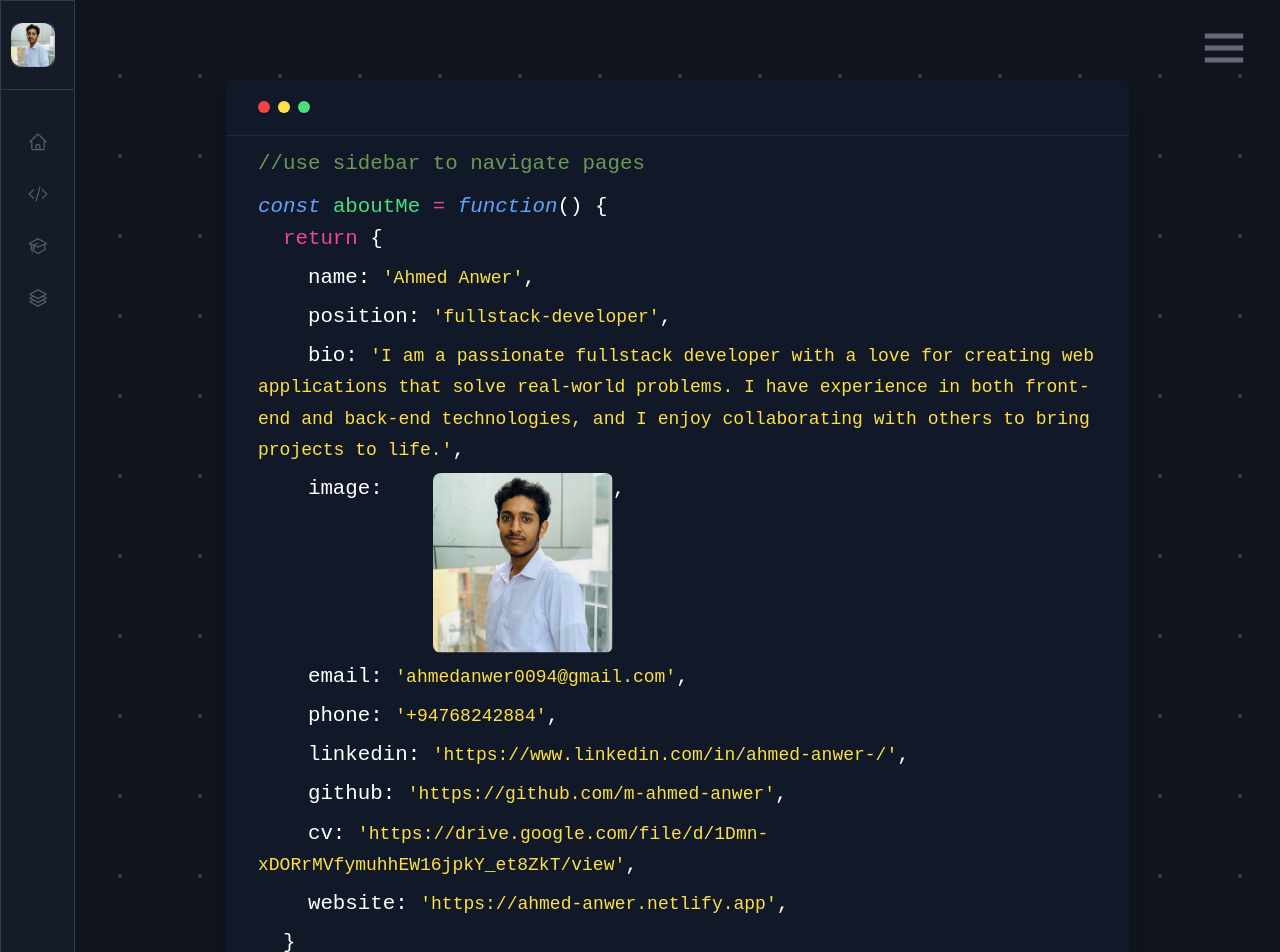
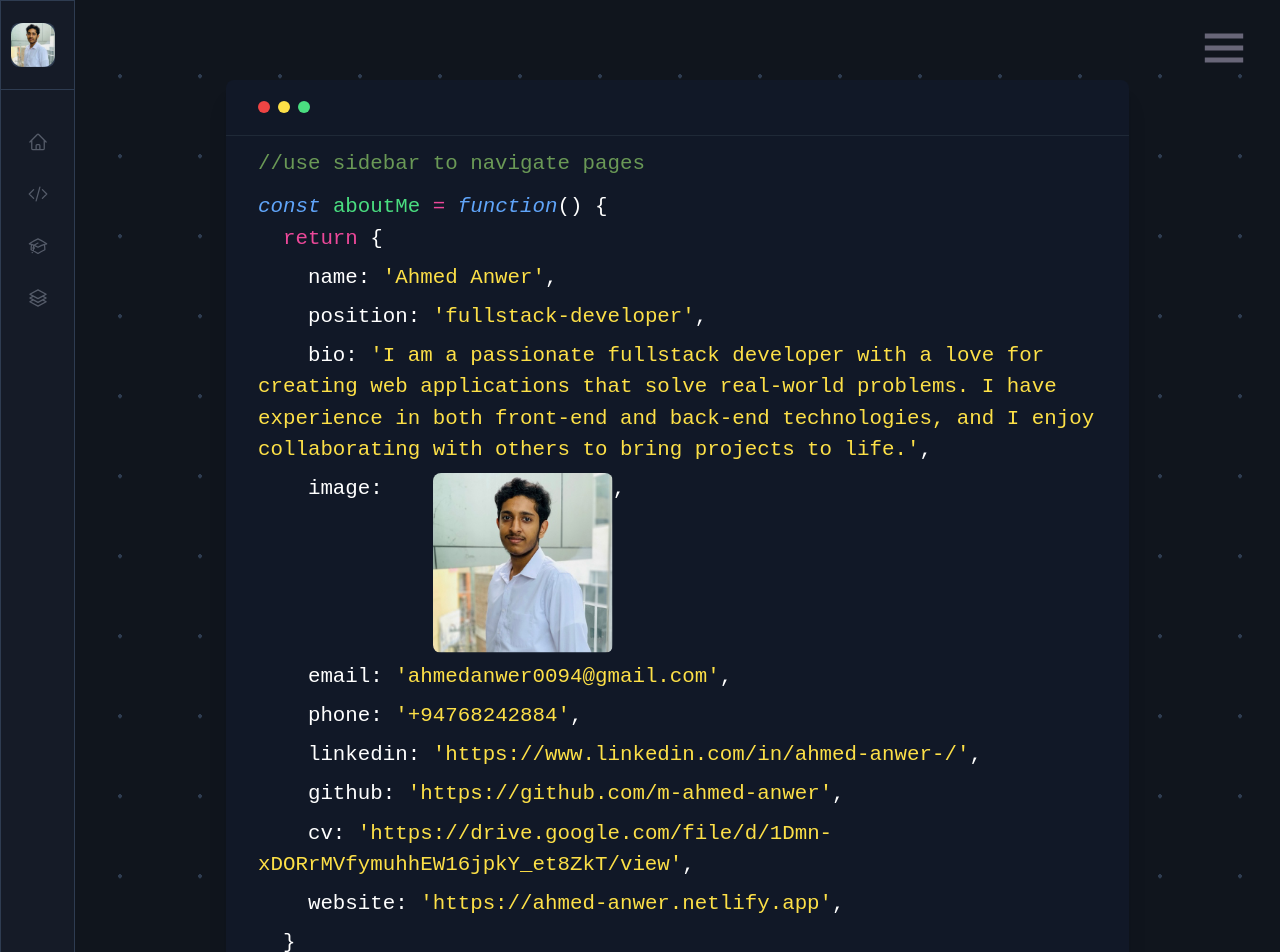
Before and after one commit to m-ahmed-anwer/personal-portfolio-v1.0, a React (Create React App) app: page / in a window 1280 px wide. Shown: the top 952 px of the page. Built offline with nearby package versions, Linux system fonts and the light colour scheme.

Commit message:
Update text ui

```diff
--- a/src/routes/education/education.js
+++ b/src/routes/education/education.js
@@ -57,34 +57,34 @@ function Education() {
                         <p>
                           &nbsp;&nbsp;
                           &nbsp;&nbsp;&nbsp;&nbsp;&nbsp;&nbsp;institution:
-                          <span className="text-yellow-300 text-lg">
+                          <span className="text-yellow-300 ">
                             {`'${index.institution}'`}
                           </span>
                         </p>
                         <p>
                           &nbsp;&nbsp;
                           &nbsp;&nbsp;&nbsp;&nbsp;&nbsp;&nbsp;degree:
-                          <span className="text-yellow-300 text-lg">
+                          <span className="text-yellow-300 ">
                             {`'${index.degree}'`}
                           </span>
                         </p>
                         <p>
                           &nbsp;&nbsp; &nbsp;&nbsp;&nbsp;&nbsp;&nbsp;&nbsp;year:
-                          <span className="text-yellow-300 text-lg">
+                          <span className="text-yellow-300 ">
                             {`'${index.year}'`}
                           </span>
                         </p>
                         <p>
                           &nbsp;&nbsp;
                           &nbsp;&nbsp;&nbsp;&nbsp;&nbsp;&nbsp;location:
-                          <span className="text-yellow-300 text-lg">
+                          <span className="text-yellow-300 ">
                             {`'${index.location}'`}
                           </span>
                         </p>
                         <p>
                           &nbsp;&nbsp;
                           &nbsp;&nbsp;&nbsp;&nbsp;&nbsp;&nbsp;honors:
-                          <span className="text-yellow-300 text-lg">
+                          <span className="text-yellow-300 ">
                             {`'${index.honors}'`}
                           </span>
                         </p>
--- a/src/routes/home/home.js
+++ b/src/routes/home/home.js
@@ -38,7 +38,7 @@ function AboutMe() {
 
                 <p className="my-2">
                   &nbsp;&nbsp;&nbsp;&nbsp;name:{" "}
-                  <span className="text-yellow-300 text-lg ">
+                  <span className="text-yellow-300  ">
                     'Ahmed Anwer'
                   </span>
                   ,
@@ -46,14 +46,14 @@ function AboutMe() {
 
                 <p className="my-2">
                   &nbsp;&nbsp;&nbsp;&nbsp;position:{" "}
-                  <span className="text-yellow-300 text-lg">
+                  <span className="text-yellow-300 ">
                     'fullstack-developer'
                   </span>
                   ,
                 </p>
                 <p className="my-2">
                   &nbsp;&nbsp;&nbsp;&nbsp;bio:{" "}
-                  <span className="text-yellow-300 text-lg">
+                  <span className="text-yellow-300 ">
                     'I am a passionate fullstack developer with a love for
                     creating web applications that solve real-world problems. I
                     have experience in both front-end and back-end technologies,
@@ -79,12 +79,12 @@ function AboutMe() {
 
                 <p className="my-2">
                   &nbsp;&nbsp;&nbsp;&nbsp;email:{" "}
-                  <span className="text-yellow-300 text-lg">
+                  <span className="text-yellow-300 ">
                     '
                     <Link
                       to="mailto:ahmedanwer0094@gmail.com"
                       target="_blank"
-                      className="text-yellow-300 text-lg hover:underline focus:border-none"
+                      className="text-yellow-300  hover:underline focus:border-none"
                     >
                       ahmedanwer0094@gmail.com
                     </Link>
@@ -94,12 +94,12 @@ function AboutMe() {
                 </p>
                 <p className="my-2">
                   &nbsp;&nbsp;&nbsp;&nbsp;phone:{" "}
-                  <span className="text-yellow-300 text-lg">
+                  <span className="text-yellow-300 ">
                     '
                     <Link
                       to="tel:+94768242884"
                       target="_blank"
-                      className="text-yellow-300 text-lg hover:underline focus:border-none"
+                      className="text-yellow-300  hover:underline focus:border-none"
                     >
                       +94768242884
                     </Link>
@@ -109,12 +109,12 @@ function AboutMe() {
                 </p>
                 <p className="my-2">
                   &nbsp;&nbsp;&nbsp;&nbsp;linkedin:{" "}
-                  <span className="text-yellow-300 text-lg">
+                  <span className="text-yellow-300 ">
                     '
                     <Link
                       to="https://www.linkedin.com/in/ahmed-anwer-/"
                       target="_blank"
-                      className="text-yellow-300 text-lg hover:underline focus:border-none"
+                      className="text-yellow-300  hover:underline focus:border-none"
                     >
                       https://www.linkedin.com/in/ahmed-anwer-/
                     </Link>
@@ -124,12 +124,12 @@ function AboutMe() {
                 </p>
                 <p className="my-2">
                   &nbsp;&nbsp;&nbsp;&nbsp;github:{" "}
-                  <span className="text-yellow-300 text-lg">
+                  <span className="text-yellow-300 ">
                     '
                     <Link
                       to="https://github.com/m-ahmed-anwer"
                       target="_blank"
-                      className="text-yellow-300 text-lg hover:underline focus:border-none"
+                      className="text-yellow-300  hover:underline focus:border-none"
                     >
                       https://github.com/m-ahmed-anwer
                     </Link>
@@ -139,12 +139,12 @@ function AboutMe() {
                 </p>
                 <p className="my-2">
                   &nbsp;&nbsp;&nbsp;&nbsp;cv:{" "}
-                  <span className="text-yellow-300 text-lg">
+                  <span className="text-yellow-300 ">
                     '
                     <Link
                       to="https://drive.google.com/file/d/1Dmn-xDORrMVfymuhhEW16jpkY_et8ZkT/view"
                       target="_blank"
-                      className="text-yellow-300 text-lg hover:underline focus:border-none"
+                      className="text-yellow-300  hover:underline focus:border-none"
                     >
                       https://drive.google.com/file/d/1Dmn-xDORrMVfymuhhEW16jpkY_et8ZkT/view
                     </Link>
@@ -154,11 +154,11 @@ function AboutMe() {
                 </p>
                 <p className="my-2">
                   &nbsp;&nbsp;&nbsp;&nbsp;website:{" "}
-                  <span className="text-yellow-300 text-lg">
+                  <span className="text-yellow-300 ">
                     '
                     <Link
                       to="https://ahmed-anwer.netlify.app/"
-                      className="text-yellow-300 text-lg hover:underline focus:border-none"
+                      className="text-yellow-300  hover:underline focus:border-none"
                     >
                       https://ahmed-anwer.netlify.app
                     </Link>
--- a/src/routes/projects/projects.js
+++ b/src/routes/projects/projects.js
@@ -105,7 +105,7 @@ function Projects() {
                         <p>&nbsp;&nbsp;&nbsp;&nbsp;&nbsp;&nbsp;{"{"}</p>
                         <p>
                           &nbsp;&nbsp; &nbsp;&nbsp;&nbsp;&nbsp;&nbsp;&nbsp;name:
-                          <span className="text-yellow-300 text-lg">
+                          <span className="text-yellow-300">
                             {`'${index.name}'`}
                           </span>
                           ,
@@ -114,7 +114,7 @@ function Projects() {
                           &nbsp;&nbsp;
                           &nbsp;&nbsp;&nbsp;&nbsp;&nbsp;&nbsp;description:
                           {" ["}
-                          <span className="text-yellow-300 text-lg">
+                          <span className="text-yellow-300">
                             {`'${index.description}'`}
                           </span>
                           {"],"} ,
@@ -123,7 +123,7 @@ function Projects() {
                           &nbsp;&nbsp;
                           &nbsp;&nbsp;&nbsp;&nbsp;&nbsp;&nbsp;technologiesUsed:
                           {" ["}
-                          <span className="text-yellow-300 text-lg">
+                          <span className="text-yellow-300">
                             {`${index.technologiesUsed}`}
                           </span>
                           {"],"}
@@ -132,7 +132,7 @@ function Projects() {
                           &nbsp;&nbsp;
                           &nbsp;&nbsp;&nbsp;&nbsp;&nbsp;&nbsp;demoLink:
                           <Link to={index.demoLink} target="_blank">
-                            <span className="cursor-pointer  hover:underline focus:border-none text-yellow-300 text-lg">
+                            <span className="cursor-pointer  hover:underline focus:border-none text-yellow-300">
                               {`'${index.demoLink}'`}
                             </span>
                           </Link>
@@ -142,7 +142,7 @@ function Projects() {
                           &nbsp;&nbsp;
                           &nbsp;&nbsp;&nbsp;&nbsp;&nbsp;&nbsp;githubRepository:
                           <Link to={index.githubRepository} target="_blank">
-                            <span className=" hover:underline focus:border-none cursor-pointer text-yellow-300 text-lg">
+                            <span className=" hover:underline focus:border-none cursor-pointer text-yellow-300">
                               {`'${index.githubRepository}'`}
                             </span>
                           </Link>
@@ -151,7 +151,7 @@ function Projects() {
                         <p>
                           &nbsp;&nbsp;
                           &nbsp;&nbsp;&nbsp;&nbsp;&nbsp;&nbsp;dateOfCompletion:
-                          <span className="text-yellow-300 text-lg">
+                          <span className="text-yellow-300">
                             {`'${index.dateOfCompletion}'`}
                           </span>
                           ,
--- a/src/routes/skills/skills.js
+++ b/src/routes/skills/skills.js
@@ -31,7 +31,7 @@ function Skills() {
                   <p>
                     &nbsp;&nbsp; &nbsp;&nbsp;&nbsp;&nbsp;&nbsp;&nbsp;languages:
                     {" ["}
-                    <span className="text-yellow-300 text-lg">
+                    <span className="text-yellow-300 ">
                       {"'JavaScript', 'Java', 'PHP', 'CSS/SCSS', 'SQL', 'HTML'"}
                     </span>
                     {"],"}
@@ -42,7 +42,7 @@ function Skills() {
                     &nbsp;&nbsp;
                     &nbsp;&nbsp;&nbsp;&nbsp;&nbsp;&nbsp;&nbsp;libraries/frameworks:
                     {" ["}
-                    <span className="text-yellow-300 text-lg">
+                    <span className="text-yellow-300 ">
                       {
                         "'React.js', 'node.js', 'express.js', 'React-Native', 'Tailwind', 'Bootstrap', 'jQuery'"
                       }
@@ -54,7 +54,7 @@ function Skills() {
                   <p>
                     &nbsp;&nbsp;&nbsp;&nbsp;&nbsp;&nbsp;&nbsp;&nbsp;other:
                     {" ["}
-                    <span className="text-yellow-300 text-lg">
+                    <span className="text-yellow-300 ">
                       {
                         "'Git', 'Figma', 'Firebase', 'Docker', 'Android Studio', 'Azure Data Studio'"
                       }
@@ -70,7 +70,7 @@ function Skills() {
                   <p>
                     &nbsp;&nbsp;
                     &nbsp;&nbsp;&nbsp;&nbsp;&nbsp;&nbsp;web-development:
-                    <span className="text-yellow-300 text-lg">
+                    <span className="text-yellow-300 ">
                       {
                         " 'Build highly responsive web applications using the most advanced and cutting-edge technologies.'"
                       }
@@ -81,7 +81,7 @@ function Skills() {
                   <p>
                     &nbsp;&nbsp;
                     &nbsp;&nbsp;&nbsp;&nbsp;&nbsp;&nbsp;&nbsp;app-development:
-                    <span className="text-yellow-300 text-lg">
+                    <span className="text-yellow-300 ">
                       {
                         " 'Develop well designed, user-friendly and interactive mobile apps for both IOS and Android.'"
                       }
```
